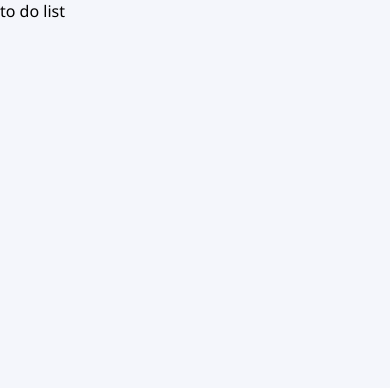
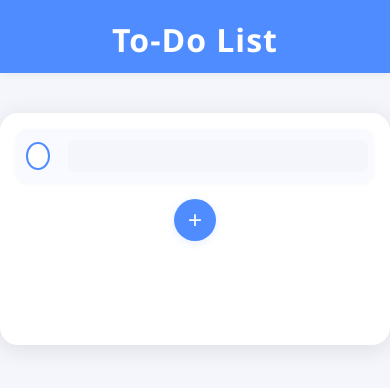
Before and after one commit to surajthapa-code/To-Do-List, a plain HTML site: page index.html in a window 390 px wide. Drawn offline with Linux system fonts and the light colour scheme.

Commit message:
small changes html,css

```diff
--- a/app.js
+++ b/app.js
@@ -0,0 +1,8 @@
+const newButton = document.querySelectorAll(".create-new");
+const checkbox = document.querySelector("#custom-checkbox");
+const taskbar = document.querySelector(".task-bar");
+const task = document.querySelector("#text");
+
+newButton:addEventListener("click",()=>{
+    const newtask = task.cloneNode(true);
+})
--- a/index.html
+++ b/index.html
@@ -7,7 +7,20 @@
     <link rel="stylesheet" href="style.css">
 </head>
 <body>
-    to do list
+    <div class="header">
+        <h2>To-Do List</h2>
+    </div><!--header end-->
+    <main id="main-section">
+        <div class="task-bar">
+            <div class="task">
+            <input class="custom-checkbox" type="checkbox">
+            <input id="text" type="text">
+            </div>
+
+        </div><!--task-bar end-->
+        <button class="create-new">+</button>
+
+    </main>
     <script src="app.js" ></script>
 </body>
 </html>
--- a/style.css
+++ b/style.css
@@ -1,64 +1,177 @@
+/* Reset and base styles */
 body {
     background: #f4f6fb;
     font-family: 'Segoe UI', Arial, sans-serif;
     margin: 0;
     padding: 0;
+    min-height: 100vh;
 }
 
-.header{
+/* Header */
+.header {
+    background: #4f8cff;
+    color: #fff;
+    padding: 28px 0 20px 0;
+    text-align: center;
+    box-shadow: 0 2px 8px rgba(0,0,0,0.05);
+    letter-spacing: 1px;
+}
+
+.header h2 {
+    margin: 0;
+    font-weight: 600;
+    font-size: 2rem;
+}
+
+/* Main container */
+main {
+    max-width: 420px;
+    margin: 40px auto;
+    background: #fff;
+    border-radius: 18px;
+    box-shadow: 0 4px 24px rgba(0,0,0,0.10);
+    padding: 36px 28px 28px 28px;
+    min-height: 320px;
+    position: relative;
+}
+
+form {
+    width: 100%;
+}
+
+/* Task bar */
+.task-bar {
     display: flex;
-    background-color: rgb(104, 199, 236);
-    height: 80px;
-    justify-content:center;
+    align-items: center;
+    background: #f8faff;
+    border-radius: 12px;
+    padding: 14px 12px;
+    margin-bottom: 18px;
+    box-shadow: 0 1px 4px rgba(0,0,0,0.04);
+    transition: box-shadow 0.2s;
 }
-#main-section{
-    width: 100vw;
+
+.task-bar:focus-within {
+    box-shadow: 0 2px 8px rgba(79,140,255,0.10);
+}
+
+/* Task */
+.task {
     display: flex;
-    justify-content: center;
+    align-items: center;
+    width: 100%;
+    gap: 14px;
 }
-.task-bar{
-    margin-top: 40px;
-    display: flex;
-    height:400px ;
-}
-/* Hide the default checkbox */
-#checkbox {
+
+/* Custom Checkbox */
+.custom-checkbox {
     appearance: none;
     -webkit-appearance: none;
-    background-color: #fff;
+    width: 28px;
+    height: 28px;
     border: 2px solid #4f8cff;
-    height: 25px;
-    width: 25px;
     border-radius: 50%;
-    display: inline-block;
+    background: #fff;
+    cursor: pointer;
     position: relative;
-    cursor: pointer;
+    transition: background 0.2s, border-color 0.2s;
+    margin-right: 10px;
     outline: none;
-    transition: border 0.2s;
 }
 
-/* Checked state */
-#checkbox:checked {
-    background-color: #4f8cff;
-    border: 2px solid #4f8cff;
+.custom-checkbox:checked {
+    background: #4f8cff;
+    border-color: #4f8cff;
 }
 
-/* Optional: Add a checkmark */
-#checkbox:checked::after {
+.custom-checkbox:checked::after {
     content: '';
     position: absolute;
-    left: 7px;
-    top: 3px;
+    left: 8px;
+    top: 4px;
     width: 7px;
     height: 13px;
     border: solid #fff;
     border-width: 0 3px 3px 0;
     transform: rotate(45deg);
 }
-#text{
+
+/* Text input */
+#text {
     width: 100%;
-    height: 20px;
+    height: 36px;
+    border: none;
+    border-radius: 7px;
+    padding: 0 14px;
+    font-size: 1rem;
+    background: #f4f6fb;
+    color: #333;
+    outline: none;
+    transition: background 0.2s;
+    box-sizing: border-box;
 }
-.create-new{
 
+#text:focus {
+    background: #eaf1fb;
 }
+
+/* Add button */
+.create-new {
+    display: block;
+    margin: 28px auto 0 auto;
+    background: #4f8cff;
+    color: #fff;
+    border: none;
+    border-radius: 50%;
+    width: 52px;
+    height: 52px;
+    font-size: 2.2rem;
+    line-height: 1;
+    cursor: pointer;
+    box-shadow: 0 2px 8px rgba(79,140,255,0.15);
+    transition: background 0.2s, box-shadow 0.2s;
+}
+
+.create-new:hover {
+    background: #3570d4;
+    box-shadow: 0 4px 16px rgba(79,140,255,0.18);
+}
+
+/* Responsive styles */
+@media (max-width: 600px) {
+    main {
+        max-width: 98vw;
+        padding: 16px 4vw 16px 4vw;
+        min-height: 200px;
+    }
+
+    .header {
+        padding: 18px 0 12px 0;
+        font-size: 1.1rem;
+    }
+
+    .task-bar {
+        flex-direction: column;
+        align-items: stretch;
+        padding: 10px 6px;
+        margin-bottom: 16px;
+    }
+
+    .task {
+        flex-direction: row;
+        gap: 8px;
+    }
+
+    #text {
+        font-size: 0.98rem;
+        height: 32px;
+        padding: 0 8px;
+    }
+
+    .create-new {
+        width: 42px;
+        height: 42px;
+        font-size: 1.5rem;
+        margin: 16px auto 0 auto;
+    }
+}
```
